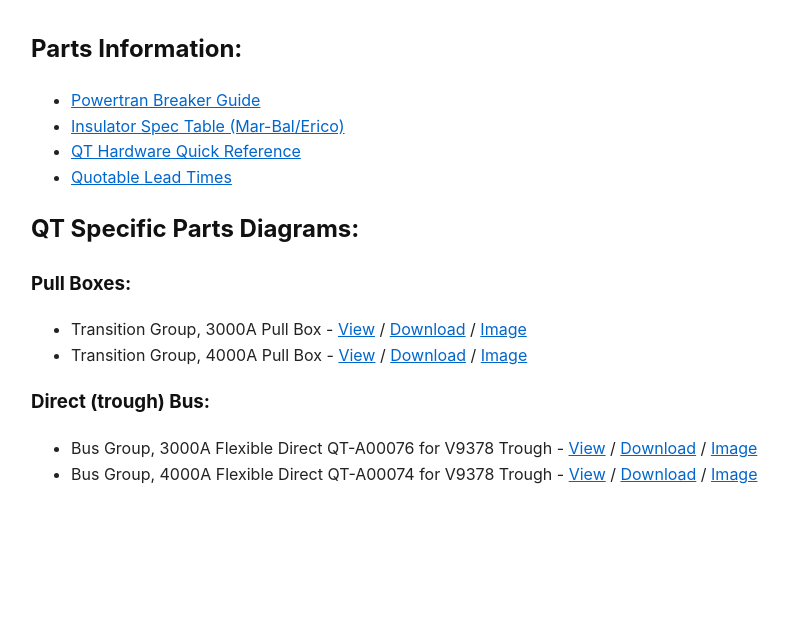
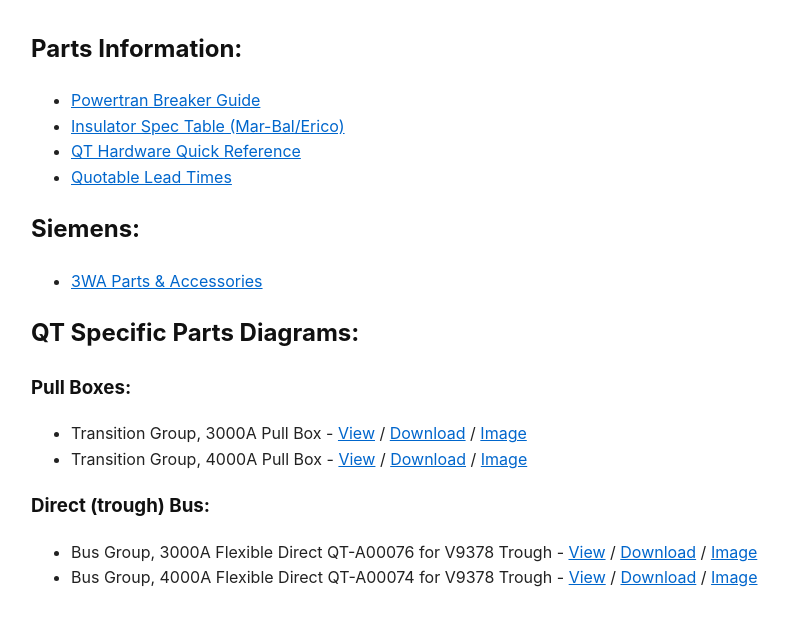
Before and after one commit to epecsupport/Service, a Jekyll site: the page built from library/partscatalogue/partscat.md, in a window 1280 px wide. Shown: the top 626 px of the page, without its empty margins (109-897 px from the left). Built offline with Jekyll 4.4.1, drawn with Linux system fonts in a browser that asks for light colours.

Commit message:
Added 3WA parts link

```diff
--- a/library/partscatalogue/partscat.md
+++ b/library/partscatalogue/partscat.md
@@ -11,6 +11,9 @@ autolink: true
 - [QT Hardware Quick Reference](/Service/hardware.html)
 - [Quotable Lead Times](/Service/support/leadtimes.html)
 
+## Siemens:
+- [3WA Parts & Accessories](/Service/tech/siemens/3waparts.pdf)
+
 ## QT Specific Parts Diagrams:
 
 ### Pull Boxes:
```
